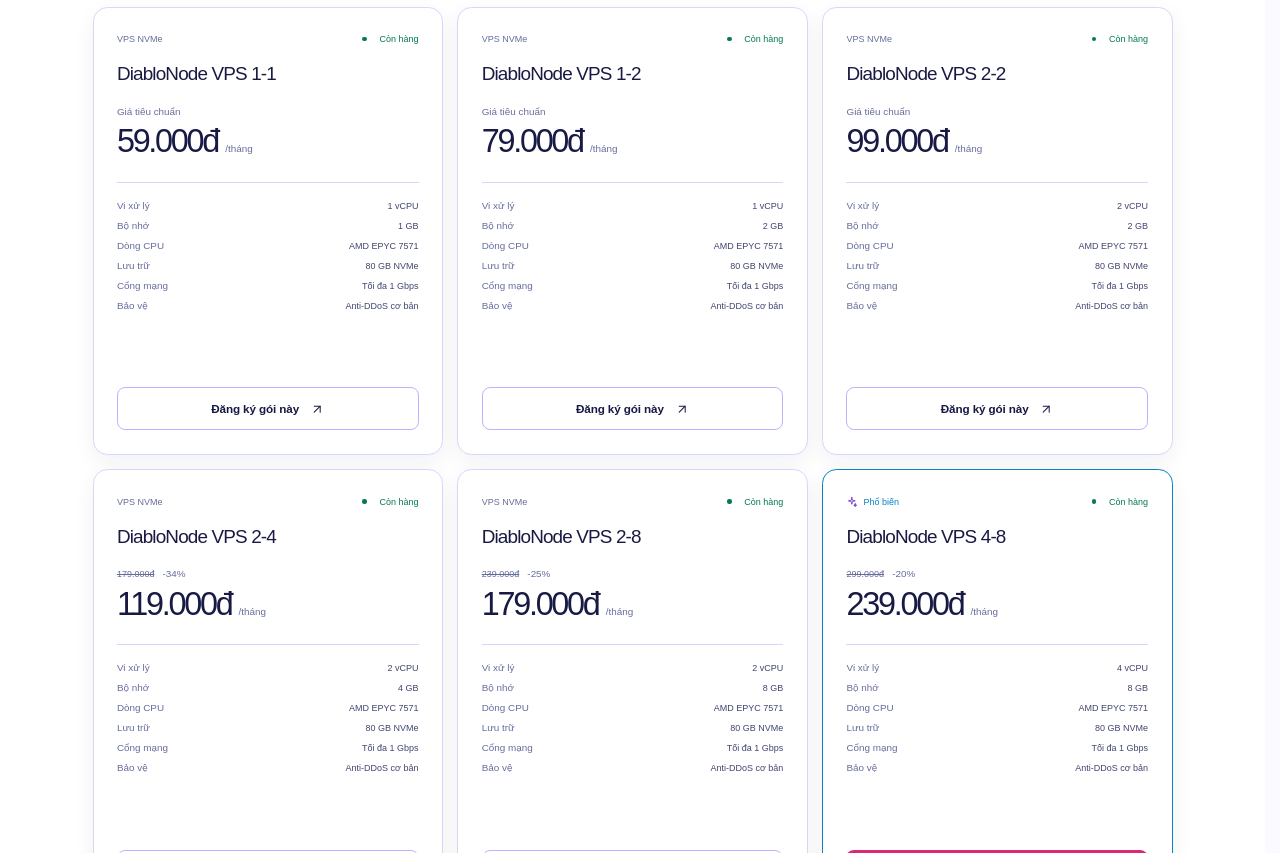
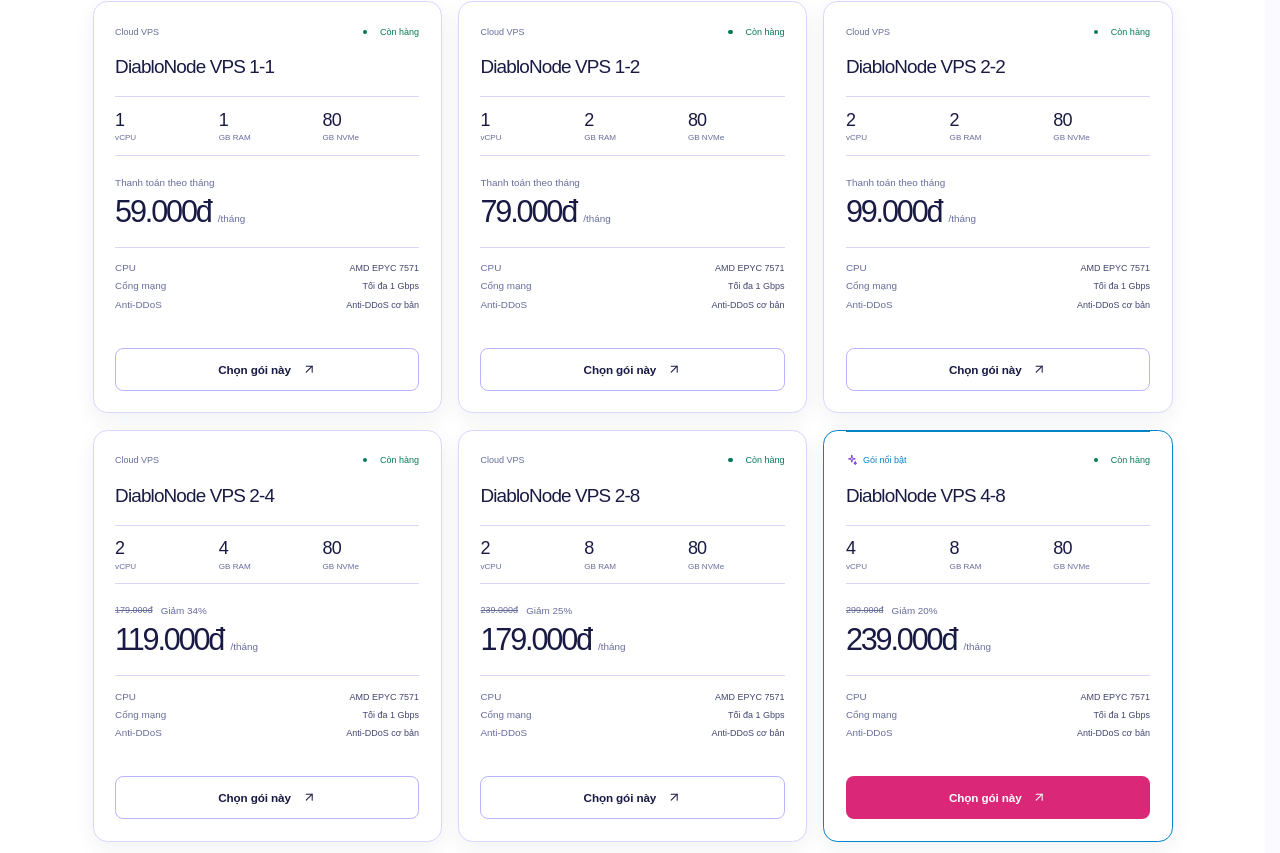
Before and after one commit to CYooBin10/BruhhhShop-Demo, a Next.js app: page / in a window 1280 px wide. Shown: the part 987-1840 px from the top of the page. Built offline with nearby package versions, Linux system fonts and the light colour scheme; no server answers.

Commit message:
Make VPS pricing the page focal point

```diff
--- a/src/app/globals.css
+++ b/src/app/globals.css
@@ -98,21 +98,24 @@
 .legit-ticker-item p { margin: 0; overflow: hidden; color: var(--text-muted); font-size: 11px; text-overflow: ellipsis; white-space: nowrap; }
 .legit-ticker:hover .legit-ticker-track { animation-play-state: paused; }
 @keyframes legit-scroll { to { transform: translateX(-50%); } }
-.pricing-grid { display: grid; grid-template-columns: repeat(3, minmax(0, 1fr)); gap: 16px; margin: 56px auto 0; }
-.pricing-card { position: relative; display: flex; min-height: 498px; flex-direction: column; padding: 26px; border: 1px solid var(--line); border-radius: var(--radius-md); background: rgba(24, 26, 67, .55); box-shadow: 0 14px 32px rgba(0, 0, 0, .1); transition: border-color .25s ease, background .25s ease, transform .25s ease; }
-.pricing-card:hover { border-color: var(--line-strong); background: rgba(24, 26, 67, .78); transform: translateY(-4px); }
-.pricing-card.is-popular { border-color: rgba(56, 189, 248, .48); background: rgba(24, 26, 67, .86); }
+.pricing-heading > p { max-width: 390px; }
+.pricing-grid { display: grid; grid-template-columns: repeat(3, minmax(0, 1fr)); gap: 18px; margin: 50px auto 0; }
+.pricing-card { position: relative; display: flex; min-height: 458px; flex-direction: column; padding: 24px; border: 1px solid var(--line); border-radius: var(--radius-md); background: rgba(24, 26, 67, .72); box-shadow: 0 16px 38px rgba(0, 0, 0, .13); overflow: hidden; transition: border-color .25s ease, background .25s ease, transform .25s ease, box-shadow .25s ease; }
+.pricing-card::before { position: absolute; top: 0; right: 24px; left: 24px; height: 2px; background: var(--blue-bright); content: ""; opacity: 0; transition: opacity .25s ease; }
+.pricing-card:hover { border-color: var(--line-strong); background: rgba(24, 26, 67, .9); box-shadow: 0 20px 48px rgba(0, 0, 0, .2); transform: translateY(-5px); }
+.pricing-card:hover::before, .pricing-card.is-popular::before { opacity: 1; }
+.pricing-card.is-popular { border-color: rgba(56, 189, 248, .6); background: #181a43; }
 .plan-top { display: flex; min-height: 18px; align-items: center; gap: 10px; margin-bottom: 18px; color: var(--text-muted); font-family: var(--font-mono); font-size: 10px; }
 .plan-type { display: inline-flex; align-items: center; gap: 6px; color: var(--text-muted); }
 .plan-type svg { width: 13px; height: 13px; color: var(--cyan); }
 .pricing-card.is-popular .plan-type { color: var(--blue-bright); }
 .availability { display: inline-flex; align-items: center; gap: 7px; margin-left: auto; color: var(--green); font-family: var(--font-mono); font-size: 10px; }.availability i { width: 5px; height: 5px; border-radius: 50%; background: currentColor; }.availability.is-out { color: var(--red); }.plan-button:disabled { cursor: not-allowed; opacity: .45; transform: none; }
-.pricing-card h3 { margin: 0; color: var(--text); font-size: 21px; font-weight: 500; letter-spacing: -.045em; }.plan-price { display: grid; gap: 6px; margin: 22px 0 24px; }.plan-price-meta { display: flex; align-items: center; gap: 9px; min-height: 14px; }.plan-price s, .standard-price { color: var(--text-muted); font-family: var(--font-mono); font-size: 10px; }.discount-badge { color: var(--green); font-family: var(--font-mono); font-size: 10px; white-space: nowrap; }.plan-sale { display: flex; align-items: baseline; gap: 8px; }
-.plan-price strong { color: var(--text); font-size: 36px; font-weight: 500; letter-spacing: -.07em; }
+.pricing-card h3 { margin: 0; color: var(--text); font-size: 21px; font-weight: 500; letter-spacing: -.045em; }.plan-resources { display: grid; grid-template-columns: repeat(3, 1fr); gap: 8px; margin: 20px 0 22px; padding: 14px 0; border-block: 1px solid var(--line); }.plan-resources div { display: grid; gap: 3px; }.plan-resources strong { color: var(--text); font-size: 20px; font-weight: 500; letter-spacing: -.05em; }.plan-resources span { color: var(--text-muted); font-family: var(--font-mono); font-size: 9px; }.plan-price { display: grid; gap: 6px; margin: 0 0 20px; }.plan-price-meta { display: flex; align-items: center; gap: 9px; min-height: 14px; }.plan-price s, .standard-price { color: var(--text-muted); font-family: var(--font-mono); font-size: 10px; }.discount-badge { color: var(--green); font-family: var(--font-mono); font-size: 10px; white-space: nowrap; }.plan-sale { display: flex; align-items: baseline; gap: 8px; }
+.plan-price strong { color: var(--text); font-size: 34px; font-weight: 500; letter-spacing: -.07em; }
 .plan-price span { color: var(--text-muted); font-family: var(--font-mono); font-size: 11px; }
-.plan-features { display: grid; gap: 10px; margin: 0; padding: 19px 0; border-top: 1px solid var(--line); list-style: none; }
+.plan-features { display: grid; gap: 8px; margin: 0; padding: 16px 0; border-top: 1px solid var(--line); list-style: none; }
 .plan-features li { display: flex; align-items: baseline; justify-content: space-between; gap: 18px; color: var(--text-muted); font-size: 11px; }
-.plan-features li strong { max-width: 62%; color: var(--text-soft); font-family: var(--font-mono); font-size: 10px; font-weight: 400; text-align: right; }
+.plan-features li strong { max-width: 66%; color: var(--text-soft); font-family: var(--font-mono); font-size: 10px; font-weight: 400; text-align: right; }
 .plan-button { width: 100%; margin-top: auto; }
 .pricing-note { display: flex; align-items: center; justify-content: center; gap: 8px; margin: 28px 0 0; color: var(--text-muted); font-family: var(--font-mono); font-size: 10px; }
 .pricing-note svg { width: 15px; height: 15px; color: var(--blue-bright); }.pricing-note span { color: var(--text-soft); }.pricing-addon-note { margin: 12px 0 0; color: var(--text-soft); font-family: var(--font-mono); font-size: 11px; text-align: center; }
--- a/src/components/pricing/Pricing.tsx
+++ b/src/components/pricing/Pricing.tsx
@@ -12,7 +12,7 @@
 
 export function Pricing({ plans, onOrder }: PricingProps) {
   const { promotions, site } = useRuntimeConfig();
-  return <section className="section section-pricing" id="bang-gia"><div className="container"><LegitTicker /><div className="section-heading pricing-heading"><div><p className="section-label">Bảng giá</p><h2>Chọn gói <span>{site.productName}</span></h2></div></div><div className="pricing-grid">{plans.map((plan) => <PricingCard key={plan.id} plan={plan} promotion={promotions[plan.id]} onOrder={onOrder} />)}</div><p className="pricing-note"><Icon name="circle-check" /> vCPU có thể là tài nguyên dùng chung. Tốc độ mạng thực tế phụ thuộc hạ tầng và tình trạng sử dụng. <Link href={site.legal.resourceUrl}>Xem Quy định sử dụng tài nguyên.</Link></p><p className="pricing-addon-note">Bổ sung dung lượng: cứ +20 GB disk = +25.000đ</p></div></section>;
+  return <section className="section section-pricing" id="bang-gia"><div className="container"><LegitTicker /><div className="section-heading pricing-heading"><div><p className="section-label">Bảng giá VPS</p><h2>Chọn cấu hình <span>phù hợp</span></h2></div><p>Hạ tầng {site.productName}, ổ NVMe và cổng mạng tối đa 1 Gbps. Chọn theo vCPU và RAM cần dùng.</p></div><div className="pricing-grid">{plans.map((plan) => <PricingCard key={plan.id} plan={plan} promotion={promotions[plan.id]} onOrder={onOrder} />)}</div><p className="pricing-note"><Icon name="circle-check" /> vCPU có thể là tài nguyên dùng chung. Tốc độ mạng thực tế phụ thuộc hạ tầng và tình trạng sử dụng. <Link href={site.legal.resourceUrl}>Xem Quy định sử dụng tài nguyên.</Link></p><p className="pricing-addon-note">Bổ sung dung lượng: cứ +20 GB disk = +25.000đ</p></div></section>;
 }
 
 function PricingCard({ plan, promotion, onOrder }: { plan: Plan; promotion?: PlanPromotionConfig; onOrder: (plan: Plan) => void }) {
@@ -24,5 +24,5 @@
   const displayedPrice = hasPromotion ? formatVnd(salePrice) : plan.price;
   const outOfStock = plan.status === "Hết hàng";
 
-  return <article className={`pricing-card ${plan.popular ? "is-popular" : ""}`}><div className="plan-top"><span className="plan-type">{plan.popular ? <><Icon name="spark" /> Phổ biến</> : "VPS NVMe"}</span><span className={`availability ${outOfStock ? "is-out" : ""}`}><i /> {plan.status}</span></div><h3>{plan.name}</h3><div className="plan-price"><div className="plan-price-meta">{hasPromotion ? <><s>{formatVnd(originalPrice)}</s><span className="discount-badge">-{discountPercent}%</span></> : <span className="standard-price">Giá tiêu chuẩn</span>}</div><div className="plan-sale"><strong>{displayedPrice}</strong><span>/{plan.period}</span></div></div><ul className="plan-features"><li><span>Vi xử lý</span><strong>{plan.cpu}</strong></li><li><span>Bộ nhớ</span><strong>{plan.ram}</strong></li><li><span>Dòng CPU</span><strong>{business.infrastructure.cpuModel}</strong></li><li><span>Lưu trữ</span><strong>{plan.storage}</strong></li><li><span>Cổng mạng</span><strong>{plan.portSpeed}</strong></li><li><span>Bảo vệ</span><strong>{business.infrastructure.ddosProtection}</strong></li></ul><button className={`button plan-button ${plan.popular ? "button-primary" : "button-ghost"}`} disabled={outOfStock} type="button" onClick={() => onOrder(plan)}>{outOfStock ? "Tạm hết hàng" : "Đăng ký gói này"} <Icon name="arrow-up-right" /></button></article>;
+  return <article className={`pricing-card ${plan.popular ? "is-popular" : ""}`}><div className="plan-top"><span className="plan-type">{plan.popular ? <><Icon name="spark" /> Gói nổi bật</> : "Cloud VPS"}</span><span className={`availability ${outOfStock ? "is-out" : ""}`}><i /> {plan.status}</span></div><h3>{plan.name}</h3><div className="plan-resources"><div><strong>{plan.cpu.replace(" vCPU", "")}</strong><span>vCPU</span></div><div><strong>{plan.ram.replace(" GB", "")}</strong><span>GB RAM</span></div><div><strong>{plan.storage.replace(" GB NVMe", "")}</strong><span>GB NVMe</span></div></div><div className="plan-price"><div className="plan-price-meta">{hasPromotion ? <><s>{formatVnd(originalPrice)}</s><span className="discount-badge">Giảm {discountPercent}%</span></> : <span className="standard-price">Thanh toán theo tháng</span>}</div><div className="plan-sale"><strong>{displayedPrice}</strong><span>/{plan.period}</span></div></div><ul className="plan-features"><li><span>CPU</span><strong>{business.infrastructure.cpuModel}</strong></li><li><span>Cổng mạng</span><strong>{plan.portSpeed}</strong></li><li><span>Anti-DDoS</span><strong>{business.infrastructure.ddosProtection}</strong></li></ul><button className={`button plan-button ${plan.popular ? "button-primary" : "button-ghost"}`} disabled={outOfStock} type="button" onClick={() => onOrder(plan)}>{outOfStock ? "Tạm hết hàng" : "Chọn gói này"} <Icon name="arrow-up-right" /></button></article>;
 }
```
